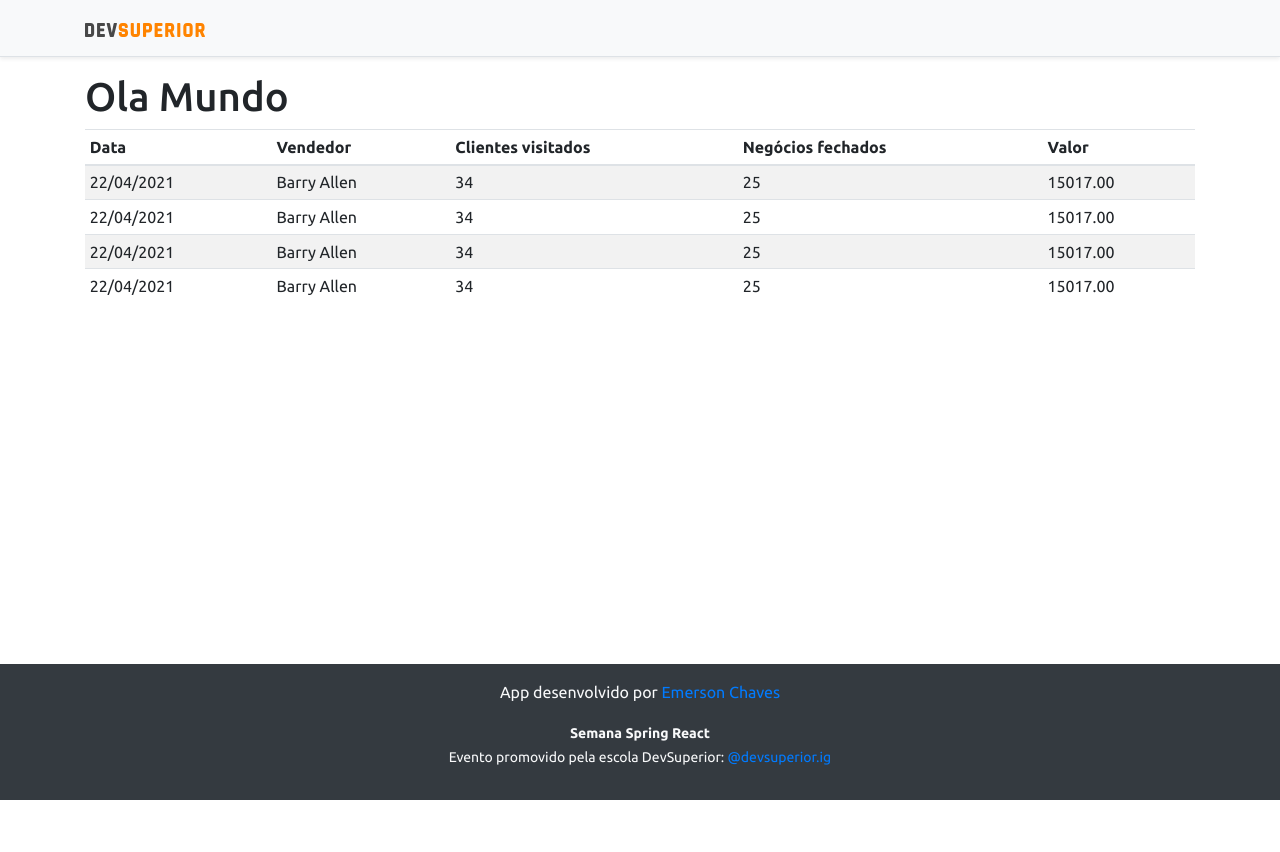
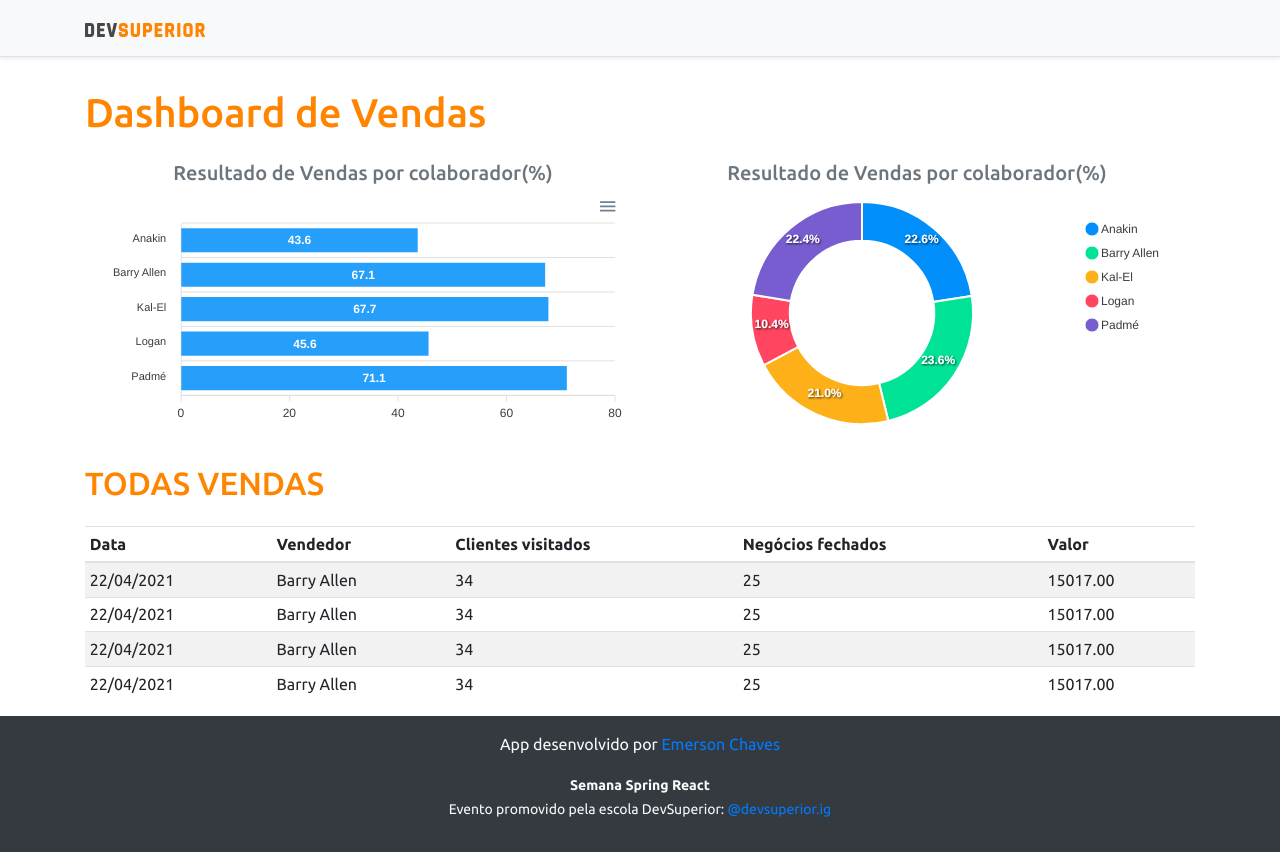
Before and after one commit to emersonMorais/projeto-semana-devsuperior, a React (Create React App) app in the folder frontend/: page / in a window 1280 px wide. Before the commit the page ends 800 px from the top, so only its background shows below. Built offline with nearby package versions, Linux system fonts and the light colour scheme.

Commit message:
feat: create static charts components

```diff
--- a/frontend/package.json
+++ b/frontend/package.json
@@ -12,10 +12,12 @@
     "@types/node": "^12.0.0",
     "@types/react": "^17.0.0",
     "@types/react-dom": "^17.0.0",
+    "apexcharts": "^3.26.1",
     "bootstrap": "^4.6.0",
     "jquery": "1.9.1",
     "popper.js": "^1.16.1",
     "react": "^17.0.2",
+    "react-apexcharts": "^1.3.9",
     "react-dom": "^17.0.2",
     "react-scripts": "4.0.3",
     "typescript": "^4.1.2",
--- a/frontend/src/App.tsx
+++ b/frontend/src/App.tsx
@@ -1,14 +1,35 @@
+import { BarChart } from "components/Barchart/idex";
 import { DataTable } from "components/DataTable";
+import { DonutChart } from "components/DonutChart";
 import { Footer } from "components/Footer";
 import { Navbar } from "components/Navbar";
 export function App() {
   return (
     <>
-      <Navbar/>
+      <Navbar />
       <div className="container">
-        <h1>Ola Mundo</h1>
-        <DataTable/>
+        <h1 className="text-primary py-3">Dashboard de Vendas</h1>
+        <div className="row px-3">
+          <div className="col-sm-6">
+            <h5 className="text-center text-secondary">
+              Resultado de Vendas por colaborador(%)
+            </h5>
+            <BarChart />
+          </div>
+          <div className="col-sm-6">
+            <h5 className="text-center text-secondary">
+              Resultado de Vendas por colaborador(%)
+            </h5>
+            <DonutChart />
+          </div>
+        </div>
+
+        <div className="py-3">
+          <h2 className="text-primary">TODAS VENDAS</h2>
+        </div>
+        <DataTable />
       </div>
-      <Footer/>
+      <Footer />
     </>
-  )}
+  );
+}
--- /dev/null
+++ b/frontend/src/components/Barchart/idex.tsx
@@ -0,0 +1,32 @@
+import Chart from 'react-apexcharts';
+
+export function BarChart() {
+  const options = {
+    plotOptions: {
+      bar: {
+        horizontal: true,
+      },
+    },
+  };
+
+  const mockData = {
+    labels: {
+      categories: ["Anakin", "Barry Allen", "Kal-El", "Logan", "Padmé"],
+    },
+    series: [
+      {
+        name: "% Sucesso",
+        data: [43.6, 67.1, 67.7, 45.6, 71.1],
+      },
+    ],
+  };
+
+  return (
+    <Chart
+      options={{...options, xaxis: mockData.labels}}
+      series={mockData.series}
+      type="bar"
+      height="240"
+    />
+  )
+}
--- /dev/null
+++ b/frontend/src/components/DonutChart/index.tsx
@@ -0,0 +1,23 @@
+import Chart from 'react-apexcharts';
+
+export function DonutChart() {
+  const mockData = {
+    series: [477138, 499928, 444867, 220426, 473088],
+    labels: ["Anakin", "Barry Allen", "Kal-El", "Logan", "Padmé"],
+  };
+
+  const options = {
+    legend: {
+      show: true,
+    },
+  };
+
+  return (
+    <Chart
+      options={{...options, labels: mockData.labels}}
+      series={mockData.series}
+      type="donut"
+      height="240"
+    />
+  )
+}
```
Also changed, not shown: 1 other file (tests, documents, lock files or other folders).
